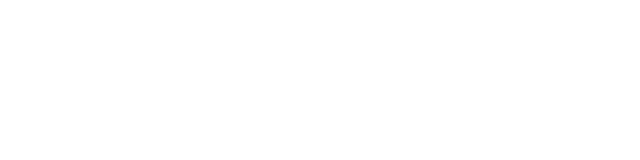
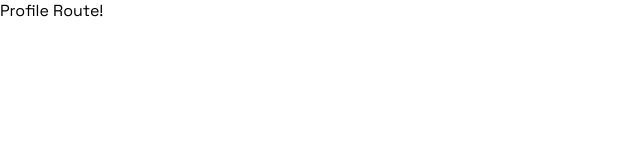
Before and after one commit to jwaffensmith/lodestar-app, a React (Create React App) app: page /profile in a window 1280 px wide. Shown: the top 160 px of the page, without its empty margins (0-640 px from the left). Built offline with nearby package versions, Linux system fonts and the light colour scheme.

Commit message:
added profile route, working

```diff
--- a/src/App.js
+++ b/src/App.js
@@ -5,12 +5,16 @@ import {
   Switch
 } from 'react-router-dom'
 import Astronauts from './components/astronauts/Astronauts';
+import ISS from './components/ISS/ISS';
+import Profile from './components/profile/Profile';
 
 function App() {
   return (
     <div>
       <Switch>
         <Route path="/astronauts" component={ Astronauts } />
+        <Route path="/ISS" component={ ISS } />
+        <Route path="/profile" component={ Profile } />
       </Switch>
     </div>
   );
--- /dev/null
+++ b/src/components/ISS/ISS.js
@@ -0,0 +1,13 @@
+import React, { Component } from 'react'
+
+class ISS extends Component {
+    render () {
+        return (
+            <div>
+            ISS Route!
+            </div>
+        )
+    }
+}
+
+export default ISS;
--- /dev/null
+++ b/src/components/profile/Profile.js
@@ -0,0 +1,13 @@
+import React, { Component } from 'react'
+
+class Profile extends Component {
+    render () {
+        return (
+            <div>
+            Profile Route!
+            </div>
+        )
+    }
+}
+
+export default Profile;
```
